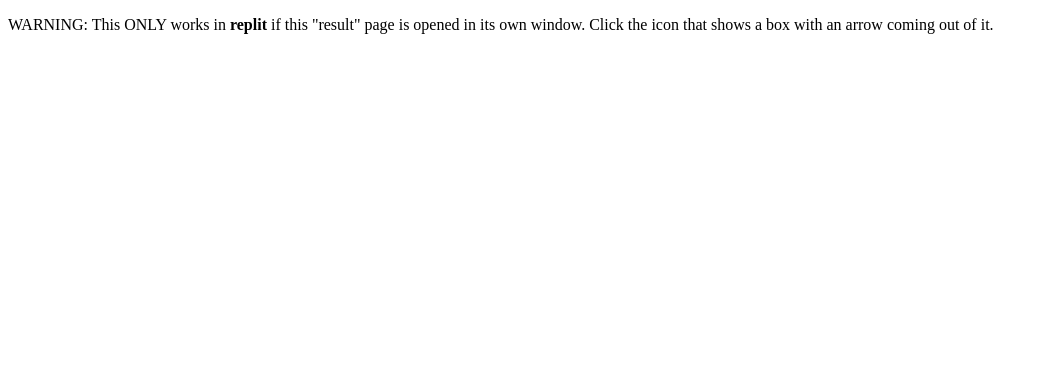
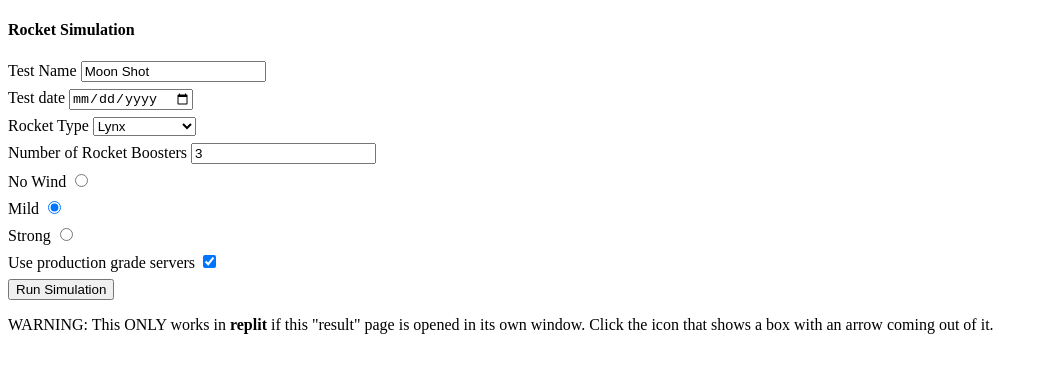
Before and after one commit to LaunchCodeEducation/javascript-projects, a plain HTML site: page user-input-with-forms/exercises/index.html in a window 1280 px wide. Shown: the whole page, without its empty margins (0-1043 px from the left). Drawn offline with Linux system fonts and the light colour scheme.

Commit message:
user input with forms exercise completed

```diff
--- a/user-input-with-forms/exercises/index.html
+++ b/user-input-with-forms/exercises/index.html
@@ -7,10 +7,51 @@
       label { display: block; margin-bottom: 7px;}
     </style>
   </head>
+  <script>
+    window.addEventListener("load", function() {
+        let form = document.querySelector("form");
+        form.addEventListener("submit", function(event) {
+        let testNameInput = document.querySelector("input[name=testName]");
+        let testDateInput = document.querySelector("input[name=testData]");
+        let rockettypeInput = document.getElementById("rocketType").value;
+        let boosterCountInput = document.getElementById("boosterCount");
+        let windRatingInput = document.querySelector("windRating").value;
+        if (testNameInput.value === "" || testDateInput.value === "" ||
+            rockettypeInput.value === "" || boosterCountInput.value === "" ||
+            windRatingInput.value === "") {
+            alert("All fields are required!");
+            // stop the form submission
+            event.preventDefault();
+        }
+        });
+    });
+</script>
   <body>
     <!-- TODO: add form here -->
-
-
+    <form action="https://handlers.education.launchcode.org/request-parrot" method="POST">
+      <h4>Rocket Simulation</h4>
+      <label>Test Name <input type="text" name="testName" value="Moon Shot"/> </label>
+      <label>Test date <input type="date" name="testDate" value="07/16/2020"/> </label>
+      <label>Rocket Type
+        <select name="rocketType" value="Lynx">
+          <option value="">* Select one *</option>
+          <option value="1">Brant</option>
+          <option value="2" selected>Lynx</option>
+          <option value="3">Orion</option>
+          <option value="4">Terrier</option>
+        </select>
+      </label>
+      <label>Number of Rocket Boosters
+        <input type="number" name="boosterCount" value="3"/>
+      </label>
+      <label>No Wind <input type="radio" name="windRating" value="0"> </label>
+      <label>Mild <input type="radio" name="windRating" value="10" checked> </label>
+      <label>Strong <input type="radio" name="windRating" value="20"> </label>
+      <label>Use production grade servers
+        <input type="checkbox" name="productionServers" value="on" checked/>
+      </label>
+      <input type="submit" value="Run Simulation"/>
+    </form>
     <p>WARNING: This ONLY works in <b>replit</b> if this "result" page is opened in its own window. Click the icon that shows a box with an arrow coming out of it.
     </p>
   </body>
```
